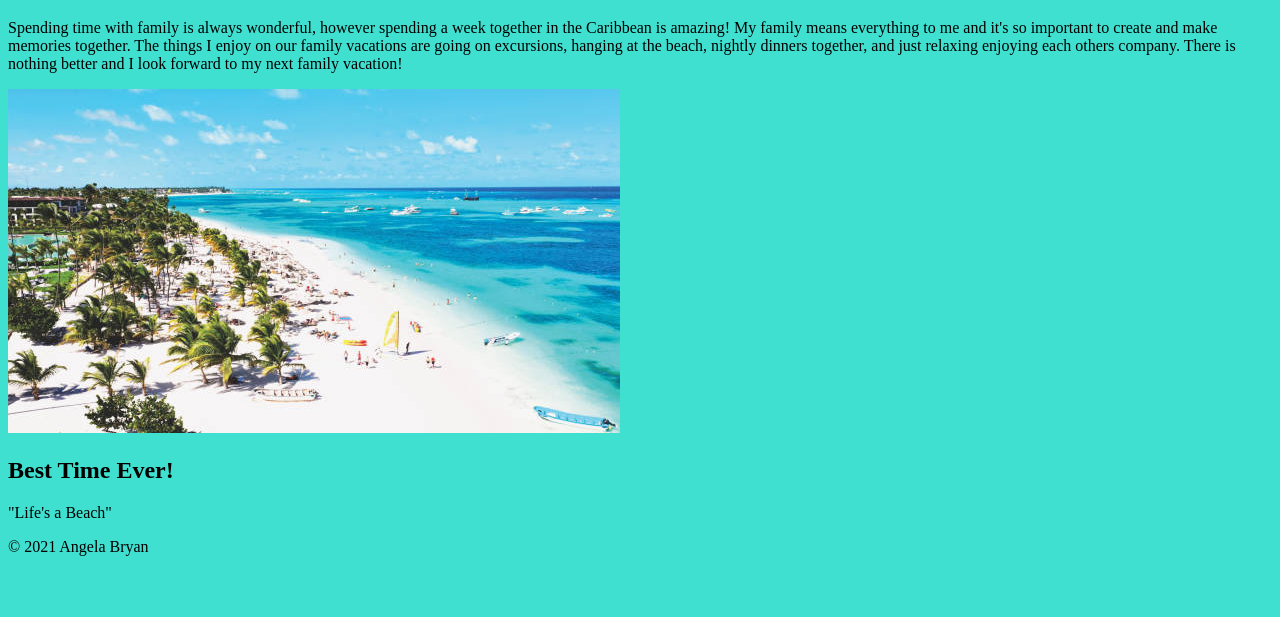
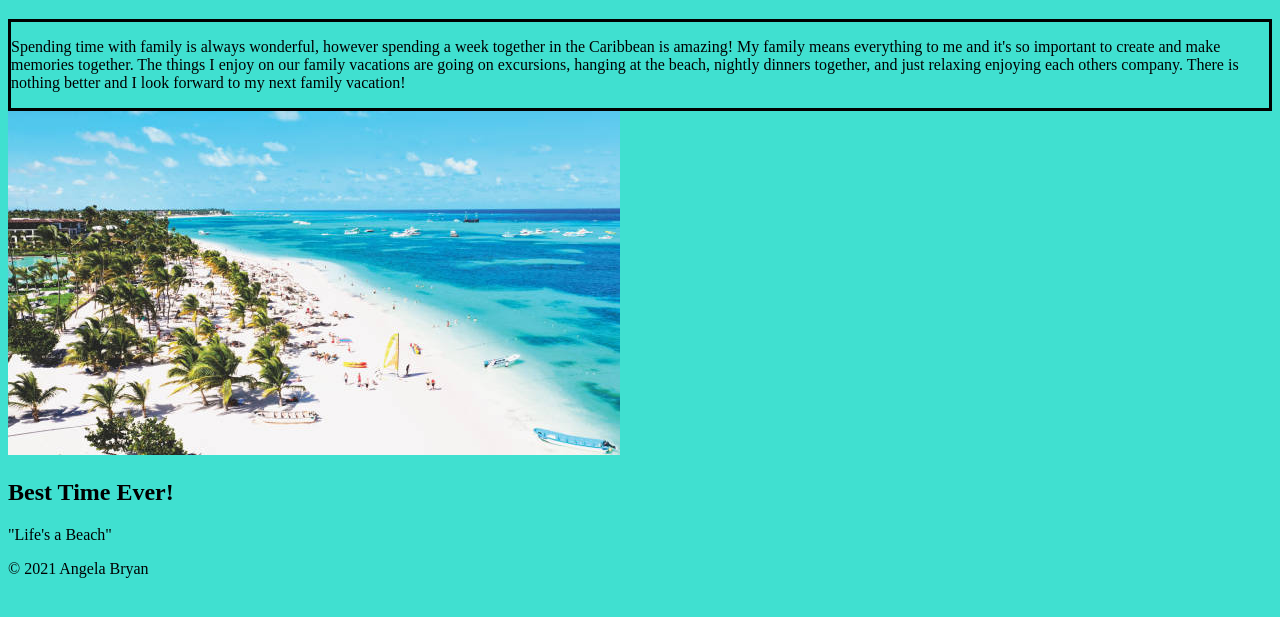
Before and after one commit to angelambryan/assignment-4-html-me-something-angelambryan, a website: page index.html in a window 1280 px wide. Shown: the part 61-678 px from the top of the page. Drawn offline with Linux system fonts and the light colour scheme.

Commit message:
new changes

```diff
--- a/index.html
+++ b/index.html
@@ -9,7 +9,7 @@
 			<h1>Family Vacation 2016 Punta Cana</h1>
       </header>
       <main>
-         <article>
+         <article class="article">
          <p>Spending time with family is always wonderful, however spending a week together in the Caribbean is amazing!
             My family means everything to me and it's so important to create and make memories together.
             The things I enjoy on our family vacations are going on excursions, hanging at the beach,
--- a/styles.css
+++ b/styles.css
@@ -1,3 +1,7 @@
 body {
     background-color: turquoise;
  }
+
+ .article {
+   border-style: solid;
+ }
```
